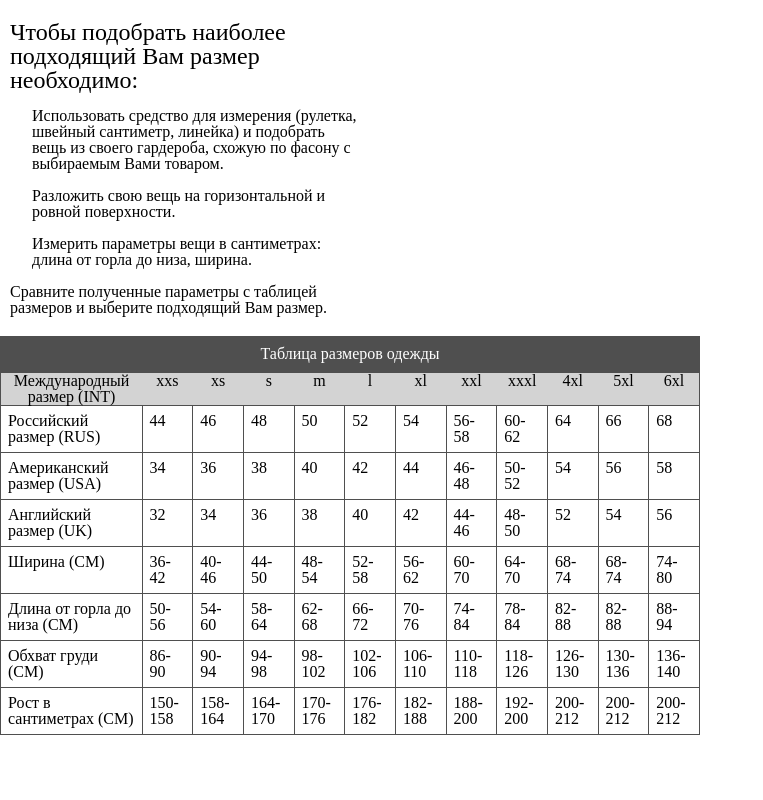
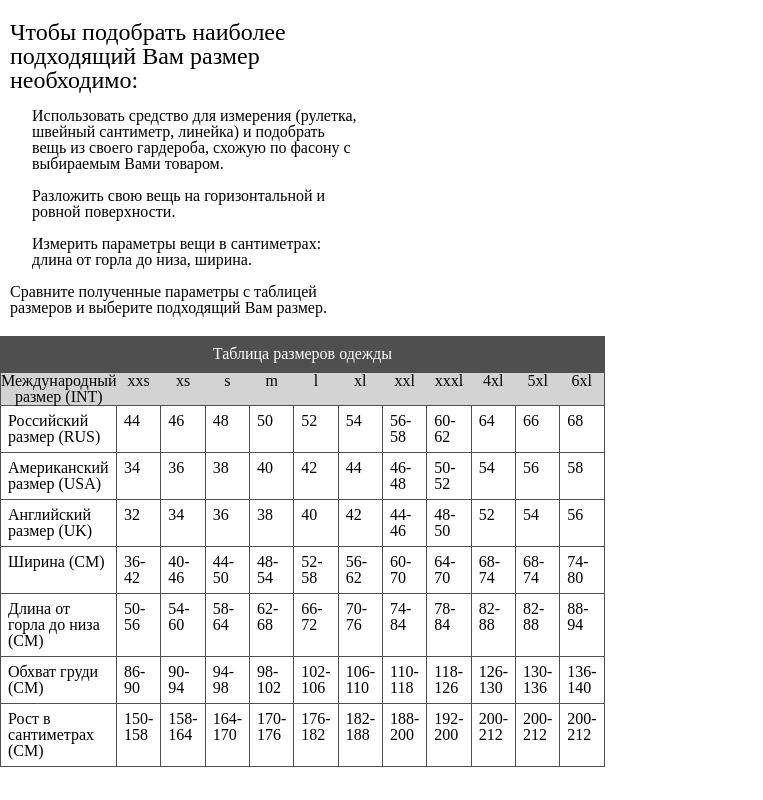
Before and after one commit to skrimerboy/Tablt, a plain HTML site: page index.html in a window 1280 px wide. Shown: the whole page, without its empty margins (0-763 px from the left). Drawn offline with Linux system fonts and the light colour scheme.

Commit message:
сss new body

```diff
--- a/css/style.css
+++ b/css/style.css
@@ -1,4 +1,7 @@
 @import url(reset.css);
+body{
+  width: 375px;
+}
 caption{
   margin-top: 20px;
   background-color: #4F4F4F;
```
